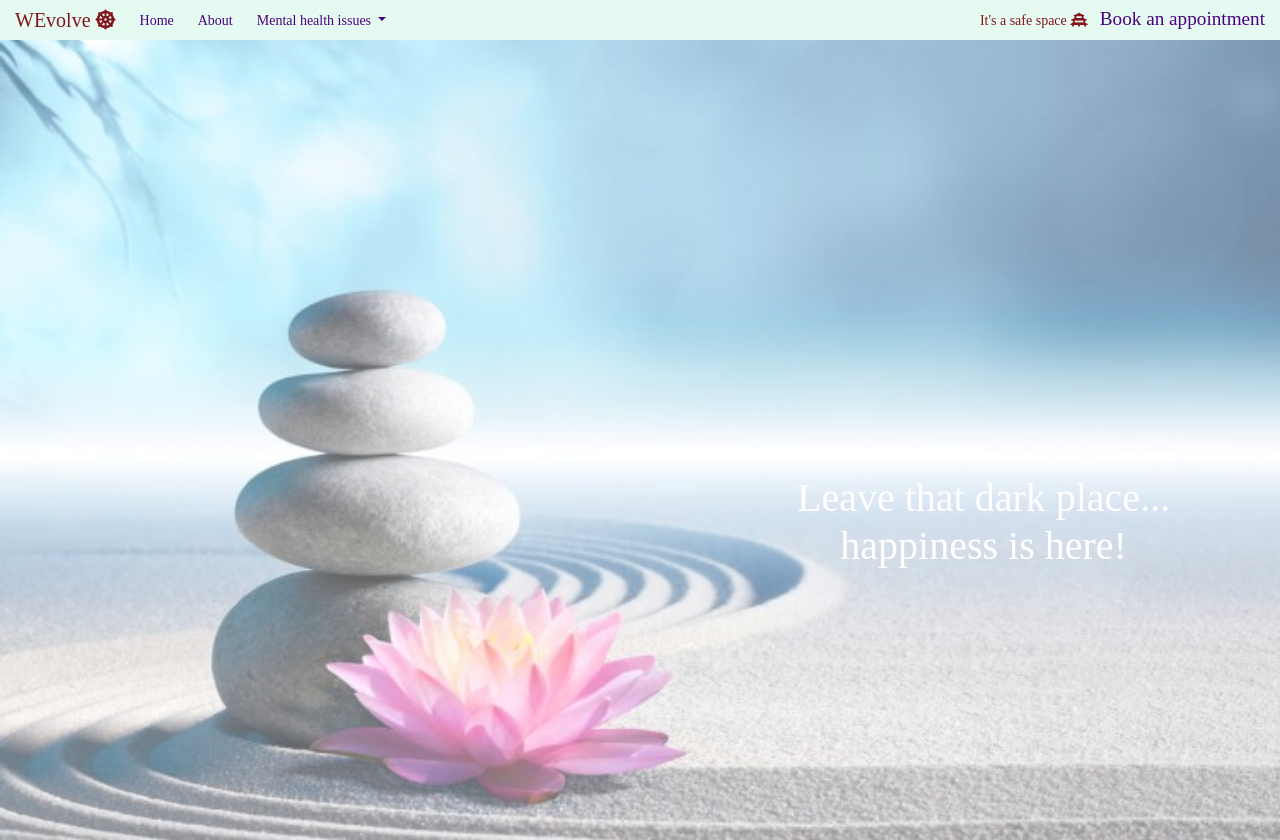
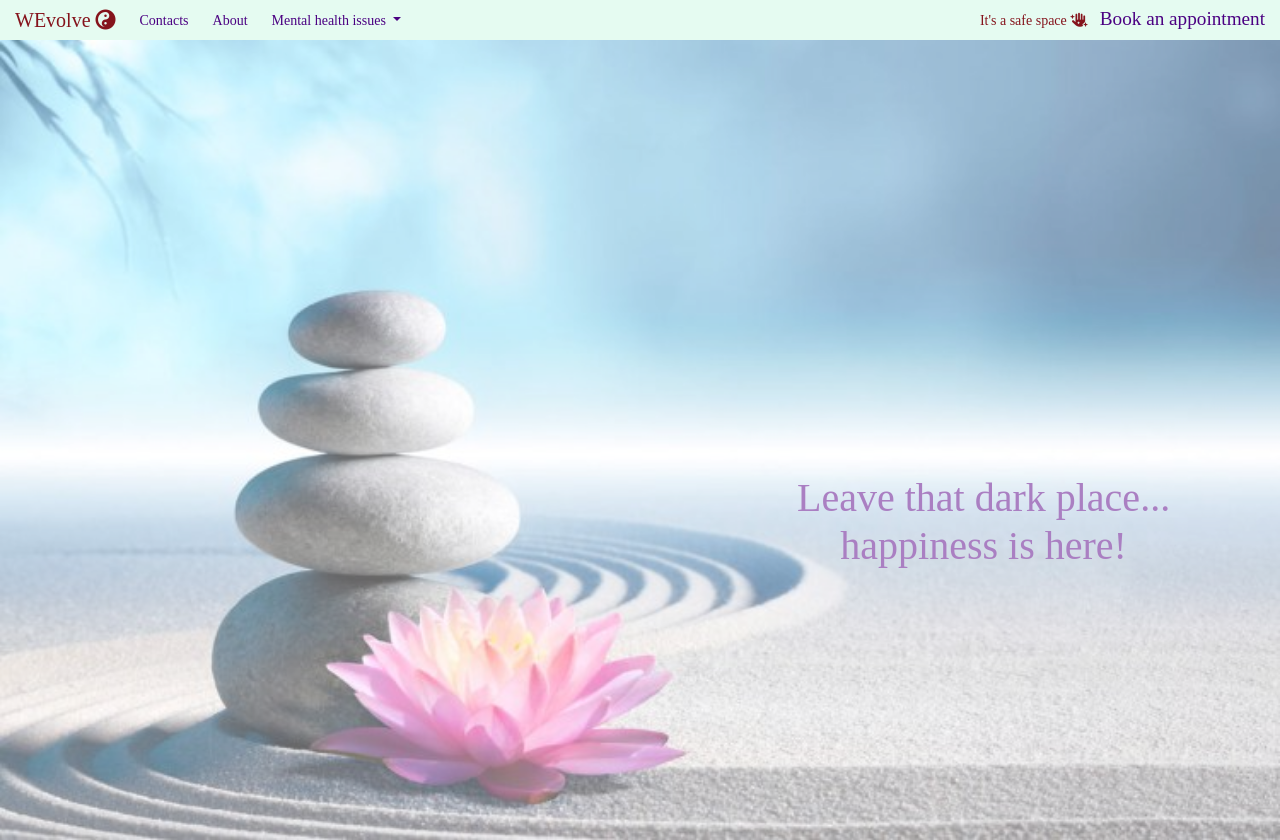
Before and after one commit to annatolchynska/WEvolve, a Python web app: template template/index.html in a window 1280 px wide. Run offline with Jinja, Linux system fonts and the light colour scheme; the template is opened without the code that fills it, so the values that code supplies are empty; some libraries are stand-ins or nearby versions; some web fonts are replaced.

Commit message:
Add fontawesome icons and change style.

```diff
--- a/css/style.css
+++ b/css/style.css
@@ -67,7 +67,7 @@ body {
 
 
 #navbarDropdownMenuLink,
-#home,
+#contacts,
 #about {
 
     color: #4B0082;
@@ -100,7 +100,7 @@ body {
 }
 
 .jumbotron h1 {
-    color: white;
+    color: #aa7fc2;
     padding-left: 750px;
     font-weight: lighter;
     padding-top: 370px;
@@ -112,7 +112,8 @@ body {
 @media screen and (max-width: 1200px) {
     .jumbotron h1 {
 
-        padding-left: 600px;
+        padding-left: 500px;
+        padding-bottom: 200px;
 
     }
 }
@@ -121,7 +122,7 @@ body {
 /* for sreens size from 950px and down */
 @media screen and (max-width: 950px) {
     .jumbotron h1 {
-
+        padding-bottom: 300px;
         padding-left: 500px;
 
     }
@@ -132,7 +133,7 @@ body {
 /* for sreens size from 650px and down */
 @media screen and (max-width: 650px) {
     .jumbotron h1 {
-
+        color: white;
         margin: 0;
         padding: 0;
         justify-content: center;
@@ -145,8 +146,9 @@ body {
 /* for sreens size from 450px and down */
 @media screen and (max-width: 450px) {
     .jumbotron h1 {
-        font-size: 20px;
+        font-size: 30px;
         justify-content: center;
+        color: white;
         margin: 0;
         padding: 0;
         margin-top: 50px;
--- a/template/index.html
+++ b/template/index.html
@@ -19,7 +19,7 @@
     <!--Nav-->
     <nav class="navbar navbar-light navbar-expand-sm ">
         <a href="/" class="navbar-brand">
-            WEvolve <i class="fa-solid fa-dharmachakra"></i></a>
+            WEvolve <i class="fa-solid fa-yin-yang"></i></i></i></a>
 
         <button class="navbar-toggler ml-auto" type="button" data-toggle="collapse" data-target="#navbarNavDropdown"
             aria-controls="navbarNavDropdown" aria-expanded="false" aria-label="Toggle navigation">
@@ -27,7 +27,7 @@
 
         <div class="collapse navbar-collapse" id="navbarNavDropdown">
             <ul class="navbar-nav mr-auto">
-                <li class="active nav-item mr-2"><a class="nav-link" href="/" id="home">Home</a></li>
+                <li class="active nav-item mr-2"><a class="nav-link" href="/" id="contacts">Contacts</a></li>
                 <li class="nav-item mr-2"><a class="nav-link" href="/" id="about">About</a></li>
                 <li class="nav-item dropdown">
                     <a class="nav-link dropdown-toggle" href="#" id="navbarDropdownMenuLink" role="button"
@@ -45,7 +45,7 @@
             </ul>
         </div>
         <div class="d-none d-md-block">
-            <p class="navbar-text my-auto mr-2" id="inline">It's a safe space <i class="fa-solid fa-vihara"></i></p>
+            <p class="navbar-text my-auto mr-2" id="inline">It's a safe space <i class="fa-solid fa-hand-sparkles"></i></p>
             <a href="/login" id="booking">Book an appointment</a>
         </div>
 
```
